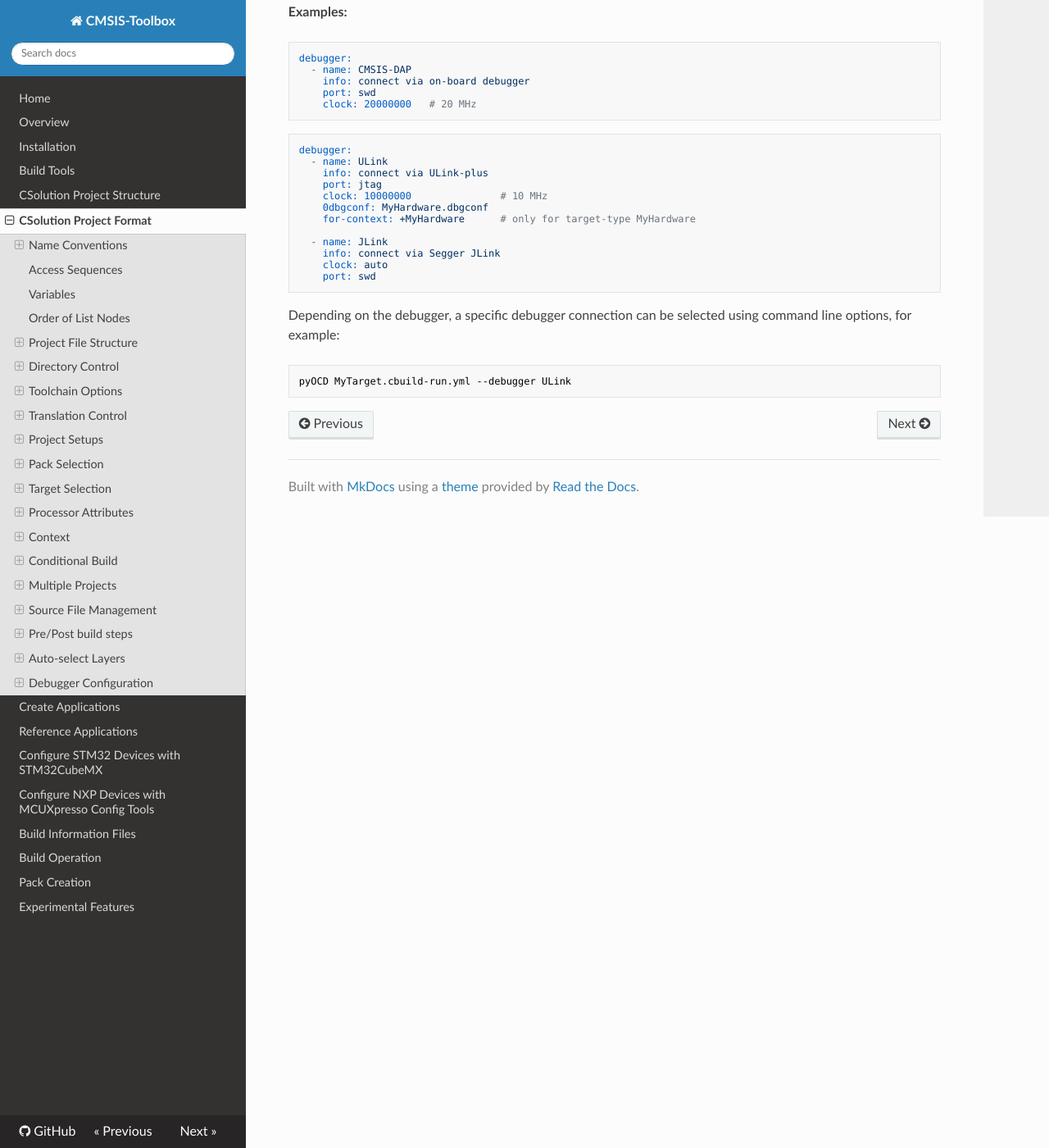
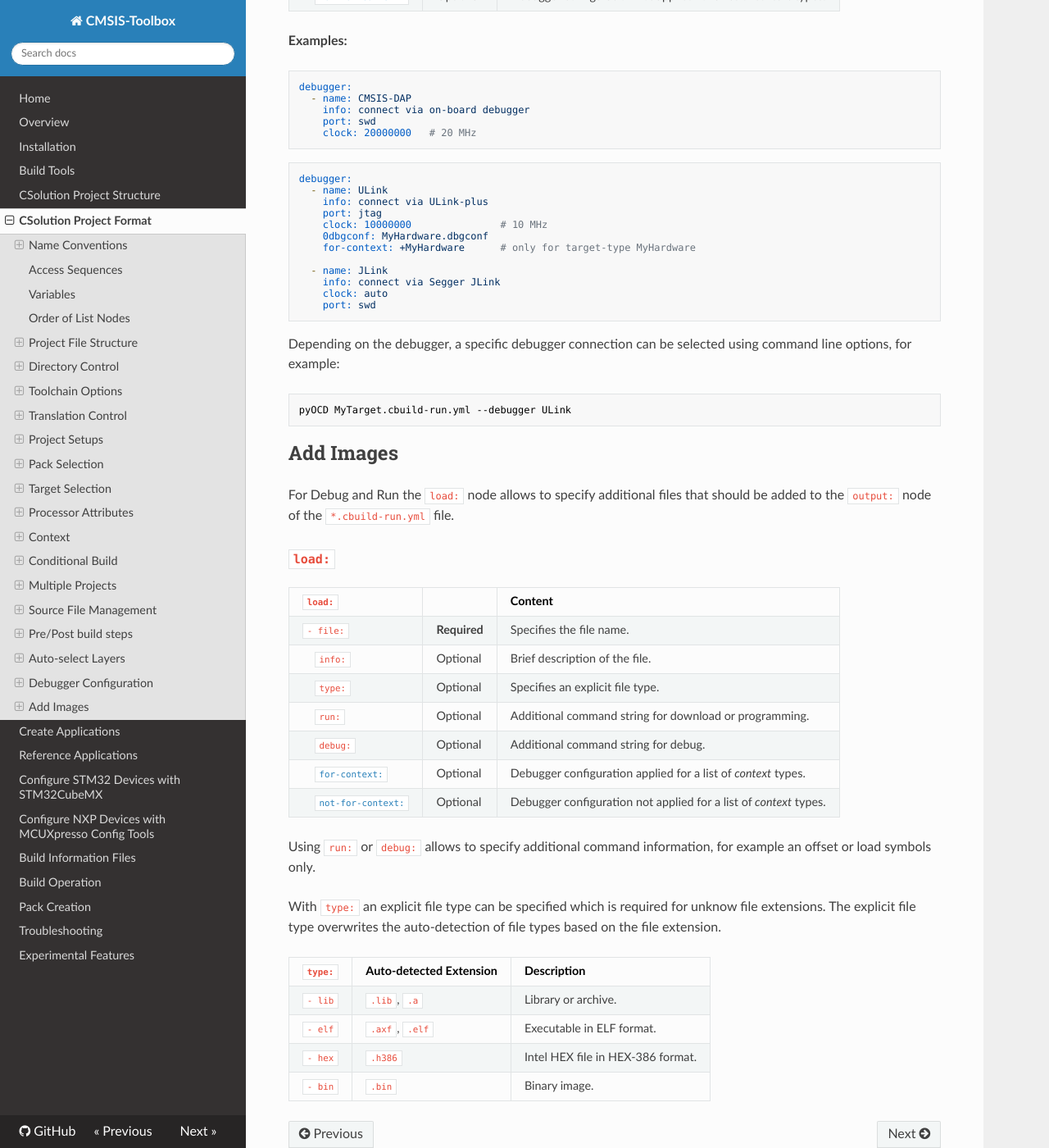
Before and after one commit to Open-CMSIS-Pack/cmsis-toolbox, an MkDocs documentation site: the page built from docs/YML-Input-Format.md, in a window 1280 px wide and 1400 px high, scrolled down 52064 px. Shown: the whole window at 82% size. Built offline with MkDocs 1.6.1, drawn with Linux system fonts in a browser that asks for light colours; nearby versions of some CDN libraries; some of the changed text lies outside the part shown.

Commit message:
Added `load:` node, Troubleshooting.md section

````diff
--- a/docs/YML-Input-Format.md
+++ b/docs/YML-Input-Format.md
@@ -428,6 +428,7 @@ The `solution:` node is the start of a `*.csolution.yml` file that collects rela
 &nbsp;&nbsp;&nbsp; [`projects:`](#projects)          |**Required**| List of projects that belong to the solution.
 &nbsp;&nbsp;&nbsp; [`executes:`](#executes)          |  Optional  | Additional pre or post build steps using external tools.
 &nbsp;&nbsp;&nbsp; [`debugger:`](#debugger)          |  Optional  | Defines parameters for a debugger connection.
+&nbsp;&nbsp;&nbsp; [`load:`](#load)                  |  Optional  | Add additional images to the `*.cbuild-run.yml`.
 
 **Example:**
 
@@ -2231,3 +2232,30 @@ Depending on the debugger, a specific debugger connection can be selected using
 ```bash
 pyOCD MyTarget.cbuild-run.yml --debugger ULink
 ```
+
+## Add Images
+
+For Debug and Run the `load:` node allows to specify additional files that should be added to the `output:` node of the `*.cbuild-run.yml` file.
+
+### `load:`
+
+`load:`                                                   |             | Content
+:---------------------------------------------------------|-------------|:------------------------------------
+`- file:`                                                 |**Required** | Specifies the file name.
+&nbsp;&nbsp;&nbsp; `info:`                                |  Optional   | Brief description of the file.
+&nbsp;&nbsp;&nbsp; `type:`                                |  Optional   | Specifies an explicit file type.
+&nbsp;&nbsp;&nbsp; `run:`                                 |  Optional   | Additional command string for download or programming.
+&nbsp;&nbsp;&nbsp; `debug:`                               |  Optional   | Additional command string for debug.
+&nbsp;&nbsp;&nbsp; [`for-context:`](#for-context)         |  Optional   | Debugger configuration applied for a list of *context* types.
+&nbsp;&nbsp;&nbsp; [`not-for-context:`](#not-for-context) |  Optional   | Debugger configuration not applied for a list of *context* types.
+
+Using `run:` or `debug:` allows to specify additional command information, for example an offset or load symbols only.
+
+With `type:` an explicit file type can be specified which is required for unknow file extensions. The explicit file type overwrites the auto-detection of file types based on the file extension.
+
+`type:`           | Auto-detected Extension | Description
+:-----------------|:------------------------|:-------------
+`- lib`           | `.lib`, `.a`            | Library or archive.
+`- elf`           | `.axf`, `.elf`          | Executable in ELF format.
+`- hex`           | `.h386`                 | Intel HEX file in HEX-386 format.
+`- bin`           | `.bin`                  | Binary image.
--- a/mkdocs.yml
+++ b/mkdocs.yml
@@ -15,6 +15,7 @@ nav:
     - Build Information Files: YML-CBuild-Format.md
     - Build Operation: build-operation.md
     - Pack Creation: pack-tools.md
+    - Troubleshooting: Troubleshooting.md
     - Experimental Features: Experimental-Features.md
 theme:
   name: readthedocs
````
Also changed, not shown: docs/Experimental-Features.md (+21 -5 lines), docs/index.md (+2 -0 lines).
